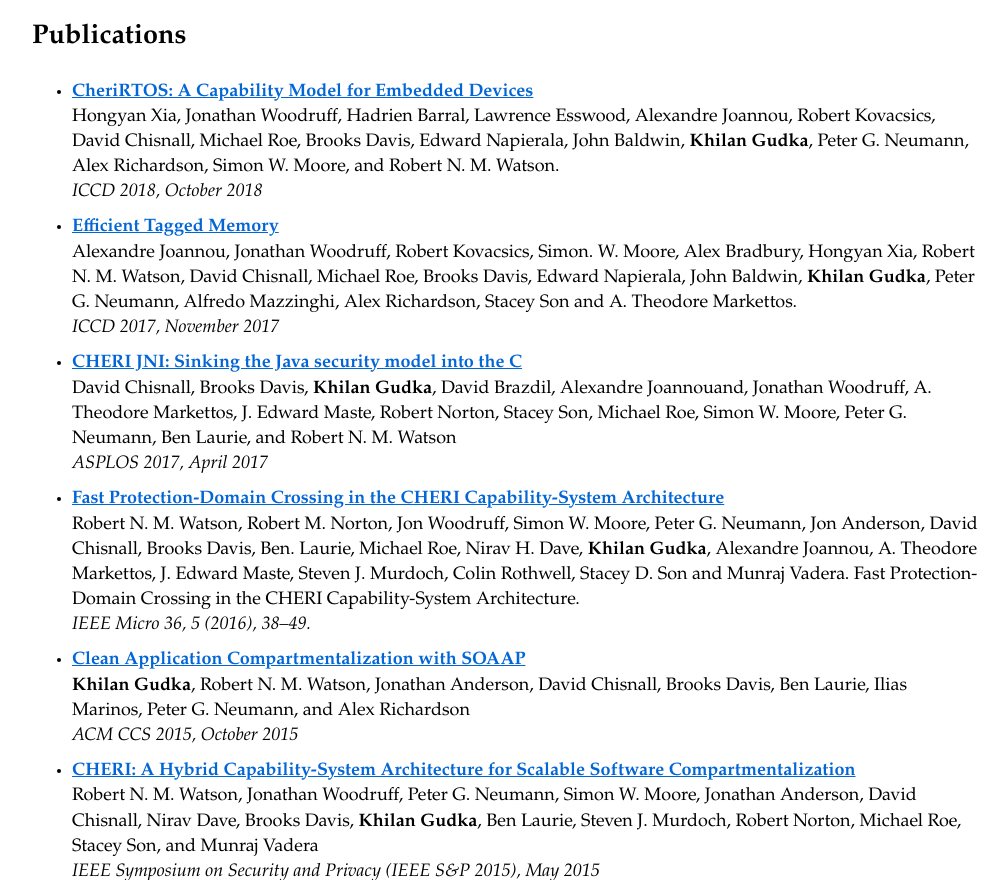
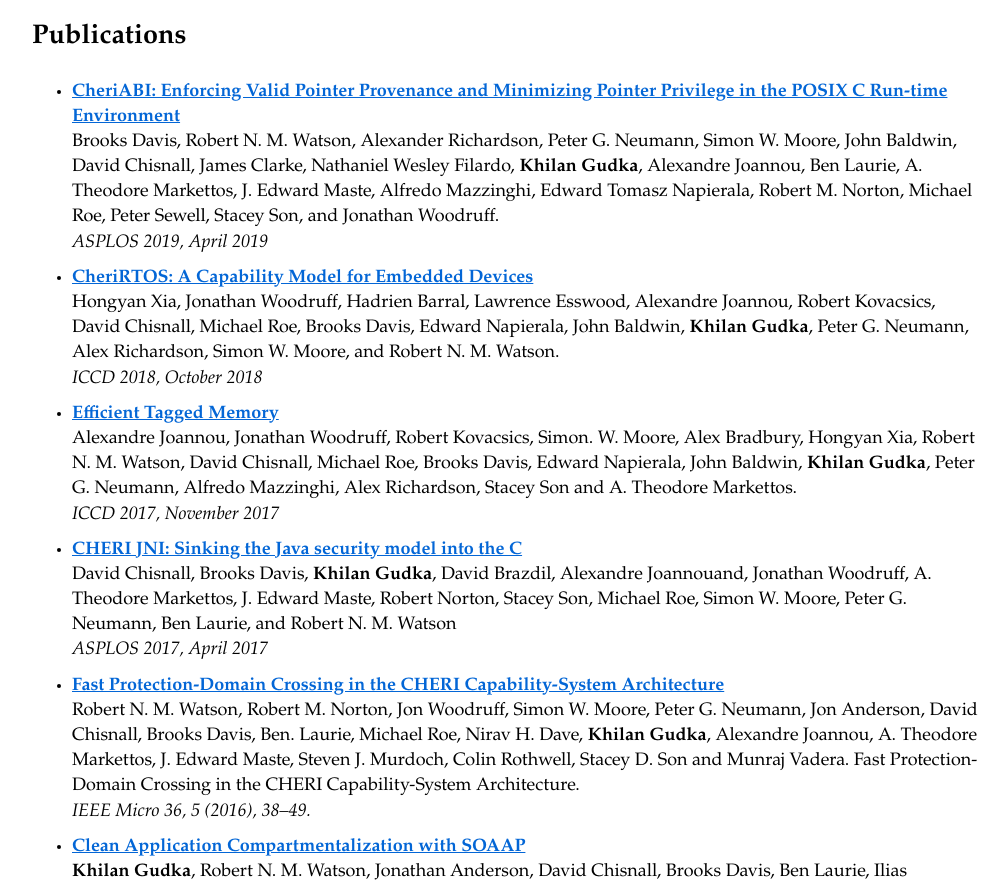
Before and after one commit to khilangudka/khilangudka.github.io, a plain HTML site: page index.html in a window 1280 px wide. Shown: the part 1353-2233 px from the top of the page, without its empty margins (134-1142 px from the left). Drawn offline with Linux system fonts and the light colour scheme.

Commit message:
Add CheriABI publication

```diff
--- a/index.html
+++ b/index.html
@@ -76,6 +76,9 @@
 		<h2>Publications</h2>
     <div id="pubs">
 		<ul>
+      <li><a href="https://www.cl.cam.ac.uk/research/security/ctsrd/pdfs/201904-asplos-cheriabi.pdf"><b>CheriABI: Enforcing Valid Pointer Provenance and Minimizing Pointer Privilege in the POSIX C Run-time Environment</b></a><br/>
+      Brooks Davis, Robert N. M. Watson, Alexander Richardson, Peter G. Neumann, Simon W. Moore, John Baldwin, David Chisnall, James Clarke, Nathaniel Wesley Filardo, <b>Khilan Gudka</b>, Alexandre Joannou, Ben Laurie, A. Theodore Markettos, J. Edward Maste, Alfredo Mazzinghi, Edward Tomasz Napierala, Robert M. Norton, Michael Roe, Peter Sewell, Stacey Son, and Jonathan Woodruff.<br/>
+      <i>ASPLOS 2019, April 2019</i>
       <li><a href="https://www.cl.cam.ac.uk/research/security/ctsrd/pdfs/201810-iccd2018-cheri-rtos.pdf"><b>CheriRTOS: A Capability Model for Embedded Devices</b></a><br/>
       Hongyan Xia, Jonathan Woodruff, Hadrien Barral, Lawrence Esswood, Alexandre Joannou, Robert Kovacsics, David Chisnall, Michael Roe, Brooks Davis, Edward Napierala, John Baldwin, <b>Khilan Gudka</b>, Peter G. Neumann, Alex Richardson, Simon W. Moore, and Robert N. M. Watson.<br/>
       <i>ICCD 2018, October 2018</i>
```
